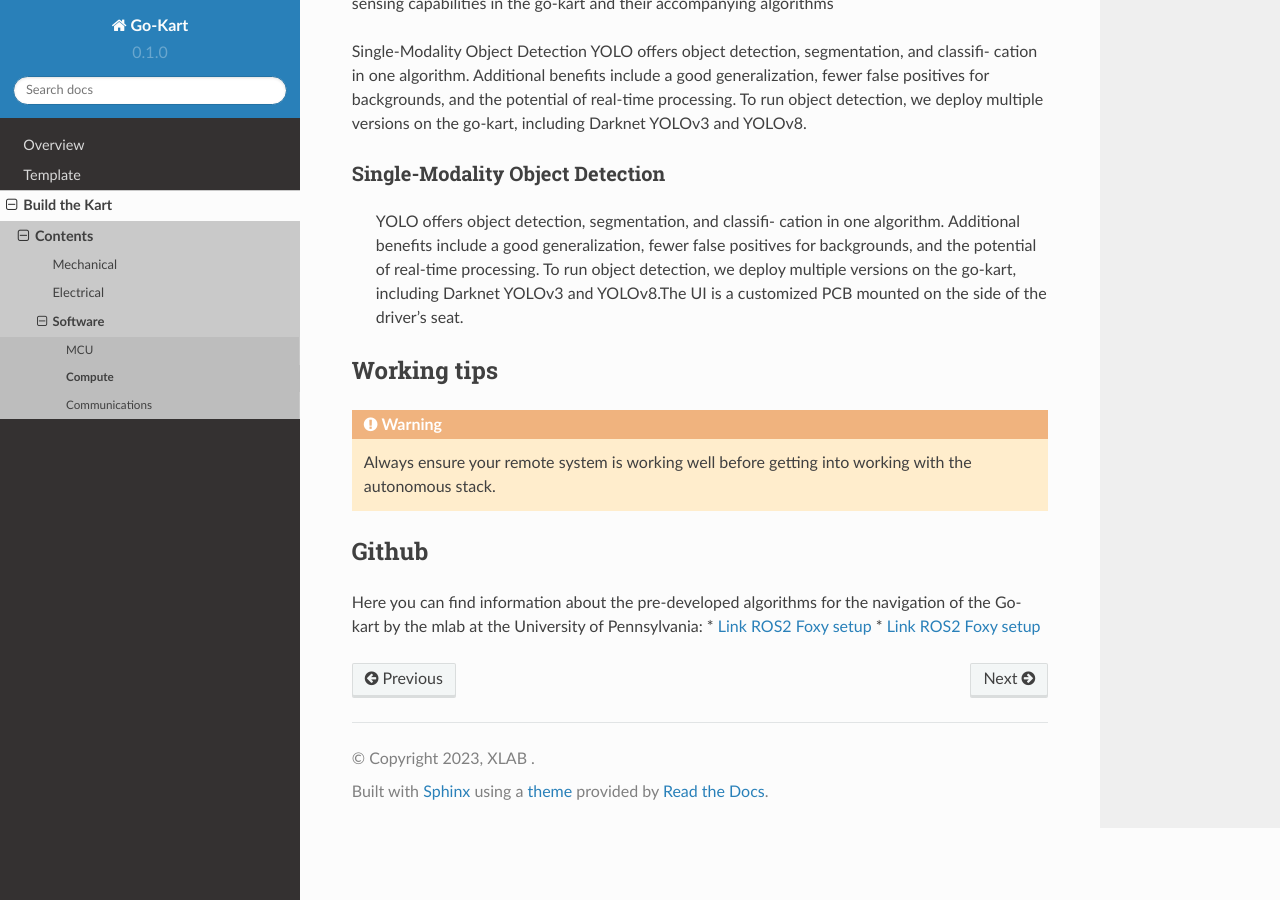
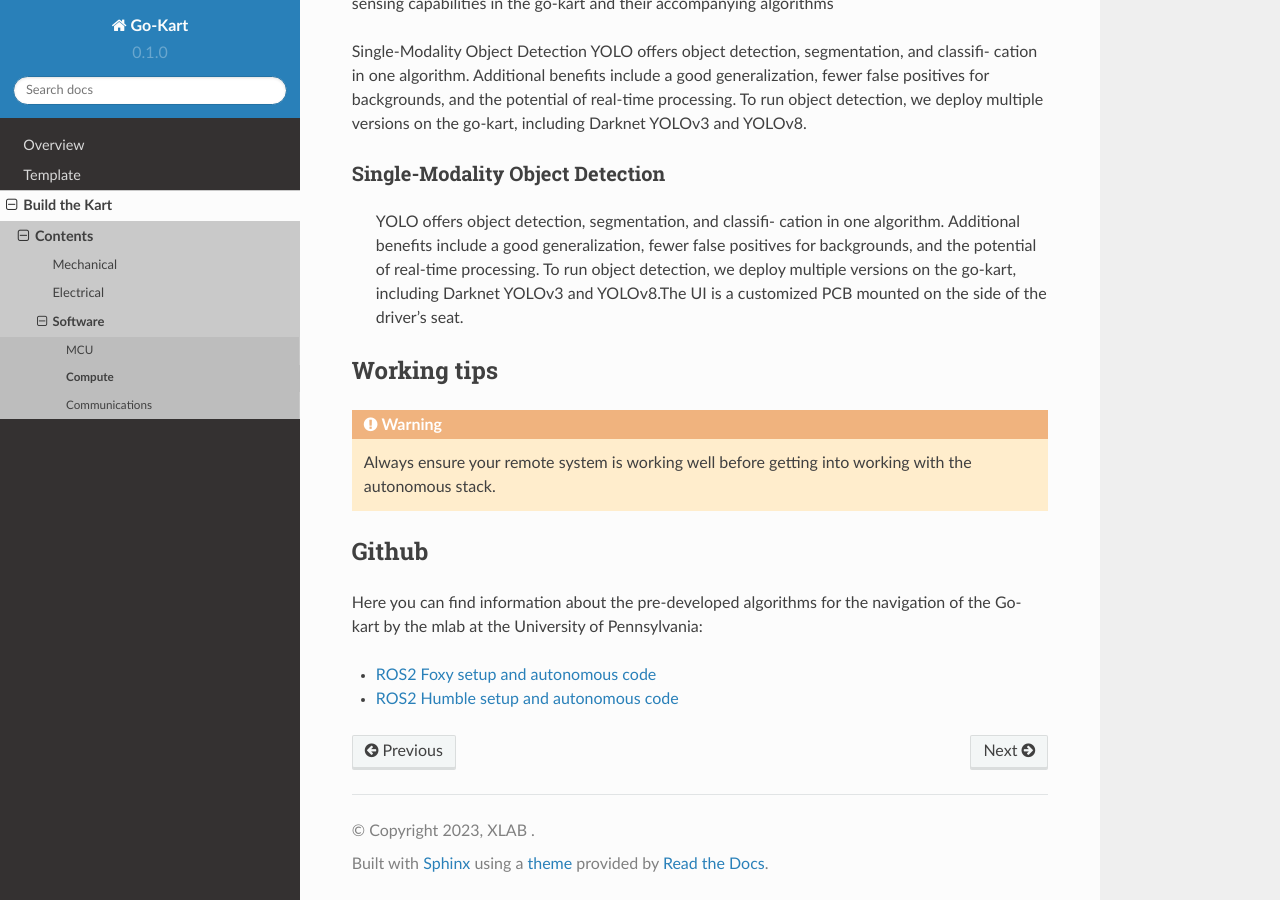
Before and after one commit to mlab-upenn/Go-Kart, a Sphinx documentation site: the page built from docs/source/Build-the-Kart/Software/Compute.rst, in a window 1280 px wide and 900 px high, scrolled down 1356 px. Built offline with Sphinx 7.4.7 and the Read the Docs theme 2.0.0, drawn with Linux system fonts in a browser that asks for light colours; pages that are not in the unit, such as notebooks, are missing from menus.

Commit message:
Adding links

```diff
--- a/docs/source/Build-the-Kart/Software/Compute.rst
+++ b/docs/source/Build-the-Kart/Software/Compute.rst
@@ -63,5 +63,14 @@ Github
 ==========
 
 Here you can find information about the pre-developed algorithms for the navigation of the Go-kart by the mlab at the University of Pennsylvania:
-* `Link ROS2 Foxy setup <https://github.com/mlab-upenn/gokart-sensor/tree/ros2_foxy_purepursuit>`_
-* `Link ROS2 Foxy setup <https://github.com/mlab-upenn/gokart-sensor/tree/ros2_humble_purepursuit>`_
+
+.. |Link1| raw:: html
+
+   <a href="https://github.com/mlab-upenn/gokart-sensor/tree/ros2_foxy_purepursuit">ROS2 Foxy setup and autonomous code</a>
+
+.. |Link2| raw:: html
+
+   <a href="https://github.com/mlab-upenn/gokart-sensor/tree/ros2_humble_purepursuit">ROS2 Humble setup and autonomous code</a>
+
+* |Link1|
+* |Link2|
```
